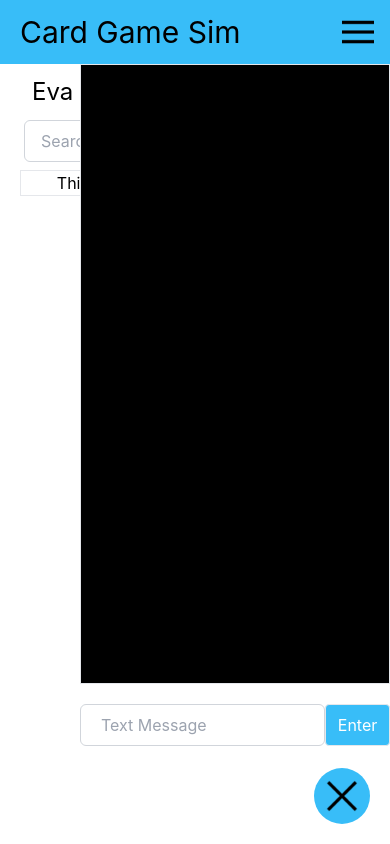
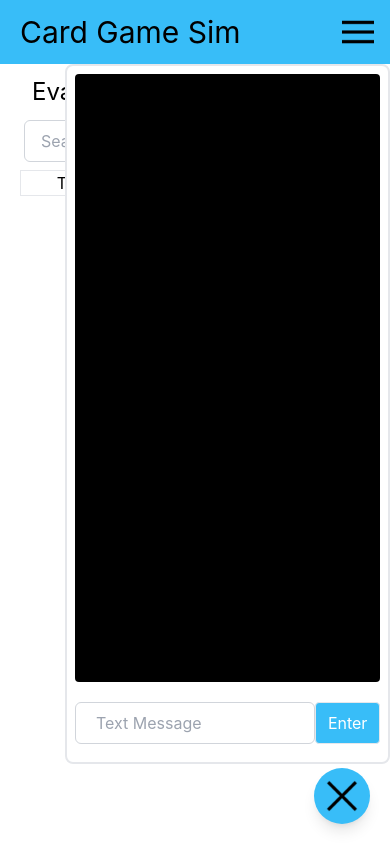
Before and after one commit to Lyoshikawa3914/CardGameClone, a React (Create React App) app: page / in a window 390 px wide. Both pictures are taken after a click on the button 342 px from the left and 796 px from the top of the page. Built offline with nearby package versions, Linux system fonts and the light colour scheme.

Commit message:
fixed the layout of the chatContainer

```diff
--- a/src/HomePage.jsx
+++ b/src/HomePage.jsx
@@ -109,20 +109,21 @@ function HomePage() {
                     </div>
                 </div>
 
-                <div>
+                <div className='shadow-lg'>
                     {chat ? (
-                        <button type="button" onClick={chatOn} className='border-1 w-14 h-14 bg-sky-400 absolute bottom-5 right-5 rounded-full lg:invisible'>
+                        <button type="button" onClick={chatOn} className='border-1 w-14 h-14 shadow-lg bg-sky-400 absolute bottom-5 right-5 rounded-full lg:invisible'>
                             <img src={messageIcon} className='m-2 h-10'/>
                         </button>
                     ): (
-                        <button type="button" onClick={chatOff} className='border-1 w-14 h-14 bg-sky-400 absolute bottom-5 right-5 rounded-full lg:invisible'>
+                        <button type="button" onClick={chatOff} className='border-1 w-14 h-14 shadow-lg bg-sky-400 absolute bottom-5 right-5 rounded-full lg:invisible'>
                             <img src={closeIcon} className='m-2 h-10'/>
                         </button>
                     )}
 
                     { !chat &&
-                        <div className="chatContainer absolute z-20 left-20 right-0 top-16 bottom-40 lg:invisible">
-                            <div className='messageContainer flex flex-1 border bg-black h-full'>
+                        <div className='bg-white flex rounded-lg shadow-lgjustify-center items-center z-20 h-9/12 w-10/12 border-2 absolute left-30 right-0 top-16 bottom-20 lg:invisible'>
+                            <div className="chatContainer absolute  z-20 left-2 right-2 top-2 bottom-20 lg:invisible">
+                                <div className='messageContainer rounded bg-black h-full'>
 
                                 </div>
 
@@ -134,6 +135,7 @@ function HomePage() {
 
                                             <button className="border w-20 rounded p-2 bg-sky-400 text-white"type='submit'>Enter</button>
                                         </form>
+                                    </div>
                                 </div>
                             </div>
                         </div>
```
Lines whose indentation alone changed are shown as unchanged.
